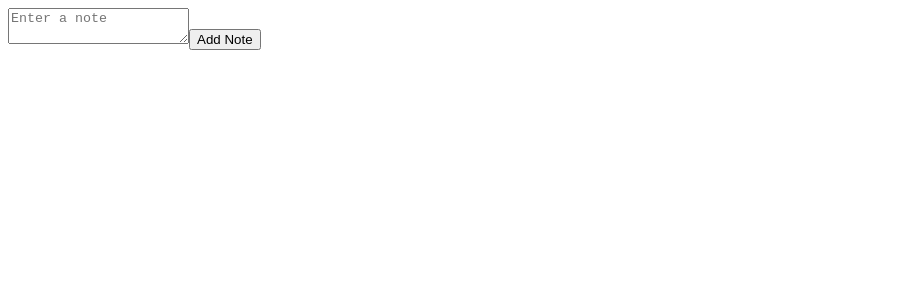
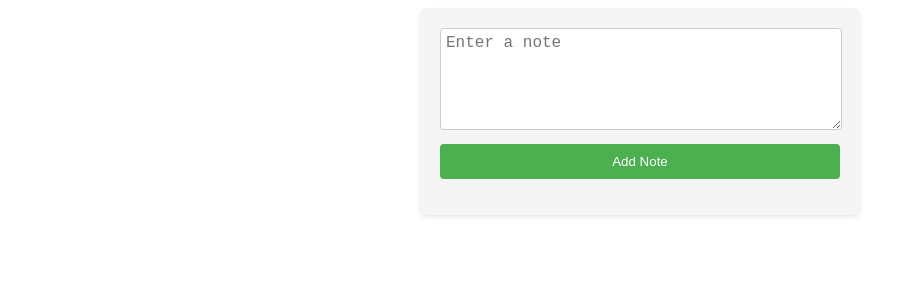
Before and after one commit to frontgr/notes, a Vue app: page / in a window 1280 px wide. Shown: the top 300 px of the page, without its empty margins (0-913 px from the left). Built offline with nearby package versions, Linux system fonts and the light colour scheme.

Commit message:
style: Add basic styles

```diff
--- a/src/App.vue
+++ b/src/App.vue
@@ -13,7 +13,7 @@ const addNote = () => {
 </script>
 
 <template>
-  <div>
+  <div class="container">
     <textarea v-model="newNote" placeholder="Enter a note"></textarea>
     <button @click="addNote">Add Note</button>
     <ul>
@@ -22,4 +22,43 @@ const addNote = () => {
   </div>
 </template>
 
-<style scoped></style>
+<style scoped>
+.container {
+  max-width: 400px;
+  margin: 0 auto;
+  padding: 20px;
+  background-color: #f5f5f5;
+  border-radius: 8px;
+  box-shadow: 0 2px 4px rgba(0, 0, 0, 0.1);
+}
+
+textarea {
+  width: calc(100% - 10px);
+  height: 90px;
+  padding: 5px;
+  margin-bottom: 10px;
+  border: 1px solid #ccc;
+  border-radius: 4px;
+  font-size: 16px;
+}
+
+button {
+  display: block;
+  width: 100%;
+  padding: 10px;
+  background-color: #4caf50;
+  color: #fff;
+  border: none;
+  border-radius: 4px;
+  cursor: pointer;
+}
+
+ul {
+  list-style-type: none;
+  padding: 0;
+}
+
+li {
+  margin-bottom: 5px;
+}
+</style>
```
